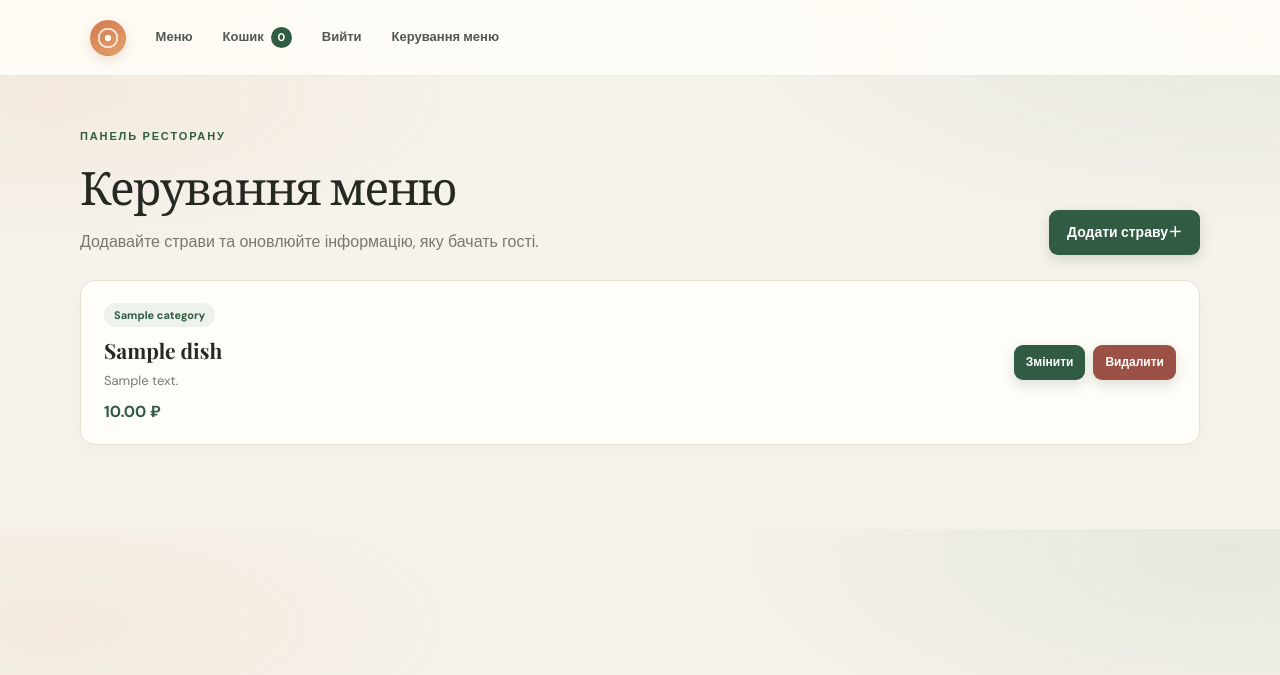
After one commit to caharok0/restoran, a Django app: page /manage/menu/ in a window 1280 px wide. The commit adds this page. Shown: the top 675 px of the page. Run offline with Django 5.2, Linux system fonts and the light colour scheme; a user stored in the database is signed in; tables that the repository leaves empty hold one stand-in row (values such as "Sample post").

Commit message:
Add staff menu management and publish reviews

```diff
--- a/main/admin.py
+++ b/main/admin.py
@@ -1,9 +1,8 @@
 from django.contrib import admin
 
-from .models import Category, Dish, Order, OrderItem, Review
+from .models import Category, Order, OrderItem, Review
 
 admin.site.register(Category)
-admin.site.register(Dish)
 
 
 class OrderItemInline(admin.TabularInline):
--- a/main/static/css/styles.css
+++ b/main/static/css/styles.css
@@ -330,3 +330,36 @@ button, input, textarea { -webkit-tap-highlight-color: transparent; }
 .quantity-step { transition: color .16s ease, background .16s ease, border-color .16s ease; }
 .quantity-step:hover { border-color: var(--green); color: #fff; background: var(--green); }
 .checkout-item-info { min-width: 0; }
+
+.menu-management { padding: 52px 0 84px; }
+.management-heading { display: flex; align-items: end; justify-content: space-between; gap: 20px; margin-bottom: 25px; }
+.management-heading .eyebrow, .management-form-card .eyebrow { margin-bottom: 4px; color: var(--green); }
+.management-heading h1, .management-form-card h1 { margin: 0; font-family: 'Playfair Display', Georgia, serif; font-size: clamp(32px, 5vw, 46px); font-weight: 500; letter-spacing: -.03em; }
+.management-heading p:not(.eyebrow) { margin: 6px 0 0; color: var(--muted); }
+.management-list { display: grid; gap: 12px; }
+.management-dish { display: flex; align-items: center; justify-content: space-between; gap: 20px; padding: 20px 23px; border: 1px solid var(--line); border-radius: 15px; background: var(--card); box-shadow: 0 5px 20px rgba(48, 51, 42, .035); }
+.management-dish-info { min-width: 0; }
+.management-dish-info h2 { margin: 8px 0 3px; font-family: 'Playfair Display', Georgia, serif; font-size: 21px; }
+.management-dish-info p { margin: 0 0 7px; color: var(--muted); font-size: 13px; }
+.management-dish-info > strong { color: var(--green); }
+.management-actions { display: flex; flex: 0 0 auto; align-items: center; gap: 8px; }
+.management-actions form { margin: 0; }
+.button-danger { background: #9b5145; }
+.button-danger:hover { background: #803d33; }
+.management-form-card { max-width: 680px; margin: 52px auto 84px; padding: clamp(24px, 5vw, 42px); border: 1px solid var(--line); border-radius: 20px; background: var(--card); box-shadow: var(--shadow-soft); }
+.management-back { display: inline-block; margin-bottom: 27px; }
+.management-form { display: grid; gap: 17px; margin-top: 23px; }
+.management-field { display: grid; gap: 6px; }
+.management-field label { color: #414a40; font-size: 13px; font-weight: 700; }
+.management-field input, .management-field textarea, .management-field select { width: 100%; min-height: 45px; padding: 10px 12px; border: 1px solid #dedbd2; border-radius: 9px; background: #fffefa; color: var(--ink); font: inherit; font-size: 14px; }
+.management-field textarea { min-height: 120px; resize: vertical; }
+.management-field input:focus, .management-field textarea:focus, .management-field select:focus { outline: 0; border-color: #77937d; box-shadow: 0 0 0 3px rgba(53, 91, 69, .1); }
+.management-field.has-error input, .management-field.has-error textarea, .management-field.has-error select { border-color: #bd675b; }
+.management-field small { color: var(--muted); }
+.management-form-actions { display: flex; align-items: center; gap: 18px; margin-top: 5px; }
+
+@media (max-width: 600px) {
+    .management-heading { align-items: flex-start; flex-direction: column; }
+    .management-dish { align-items: flex-start; flex-direction: column; padding: 18px; }
+    .management-actions { width: 100%; }
+}
--- a/main/templates/base.html
+++ b/main/templates/base.html
@@ -18,7 +18,7 @@
             {% if user.is_authenticated %}
                 <a href="{% url 'logout' %}">Вийти</a>
                 {% if user.is_staff or user.is_superuser %}
-                    <a href="{% url 'admin:index' %}">Керування</a>
+                    <a href="{% url 'menu_management' %}">Керування меню</a>
                 {% endif %}
             {% else %}
                 <a href="{% url 'login' %}">Увійти</a>
--- a/main/templates/dish_detail.html
+++ b/main/templates/dish_detail.html
@@ -53,7 +53,7 @@
                             {% endfor %}
                         </span>
                     </header>
-                    {% if not review.is_approved %}<p class="review-pending">Ваш відгук очікує на перевірку модератором і наразі видимий лише вам.</p>{% endif %}
+                    {% if not review.is_approved %}<p class="review-pending">Відгук очікує на публікацію.</p>{% endif %}
                     <p class="review-comment">{{ review.comment|linebreaksbr }}</p>
                 </article>
             {% empty %}
@@ -87,7 +87,7 @@
                         {{ review_form.comment }}
                         {% for error in review_form.comment.errors %}<span class="field-error">{{ error }}</span>{% endfor %}
                     </div>
-                    <button class="button" type="submit">Надіслати на модерацію</button>
+                    <button class="button" type="submit">Опублікувати відгук</button>
                 </form>
             {% else %}
                 <p class="eyebrow">Поділіться враженнями</p>
--- /dev/null
+++ b/main/templates/menu_management.html
@@ -0,0 +1,42 @@
+{% extends 'base.html' %}
+
+{% block title %}Керування меню | Наш ресторан{% endblock %}
+
+{% block content %}
+<section class="menu-management" aria-labelledby="management-title">
+    <div class="management-heading">
+        <div>
+            <p class="eyebrow">Панель ресторану</p>
+            <h1 id="management-title">Керування меню</h1>
+            <p>Додавайте страви та оновлюйте інформацію, яку бачать гості.</p>
+        </div>
+        <a class="button" href="{% url 'dish_add' %}">Додати страву <span aria-hidden="true">＋</span></a>
+    </div>
+
+    <div class="management-list">
+        {% for dish in dishes %}
+            <article class="management-dish">
+                <div class="management-dish-info">
+                    <span class="dish-category">{{ dish.category.name }}</span>
+                    <h2>{{ dish.name }}</h2>
+                    <p>{{ dish.description|truncatewords:24 }}</p>
+                    <strong>{{ dish.price }} ₽</strong>
+                </div>
+                <div class="management-actions">
+                    <a class="button button-small" href="{% url 'dish_edit' dish.id %}">Змінити</a>
+                    <form method="post" action="{% url 'dish_delete' dish.id %}" onsubmit="return confirm('Видалити страву «{{ dish.name|escapejs }}»?');">
+                        {% csrf_token %}
+                        <button class="button button-small button-danger" type="submit">Видалити</button>
+                    </form>
+                </div>
+            </article>
+        {% empty %}
+            <div class="empty-state">
+                <h2>У меню поки немає страв</h2>
+                <p>Додайте першу позицію, щоб вона з’явилася на головній сторінці.</p>
+                <a class="button" href="{% url 'dish_add' %}">Додати першу страву</a>
+            </div>
+        {% endfor %}
+    </div>
+</section>
+{% endblock %}
--- a/main/urls.py
+++ b/main/urls.py
@@ -3,6 +3,10 @@ from . import views
 
 urlpatterns = [
     path('', views.index, name='index'),
+    path('manage/menu/', views.menu_management, name='menu_management'),
+    path('manage/menu/add/', views.dish_edit, name='dish_add'),
+    path('manage/menu/<int:dish_id>/edit/', views.dish_edit, name='dish_edit'),
+    path('manage/menu/<int:dish_id>/delete/', views.dish_delete, name='dish_delete'),
     path('dish/<int:dish_id>/', views.dish_detail, name='dish_detail'),
     path('cart/', views.cart_detail, name='cart_detail'),
     path('cart/add/<int:dish_id>/', views.cart_add, name='cart_add'),
--- a/main/views.py
+++ b/main/views.py
@@ -1,6 +1,7 @@
 from decimal import Decimal
 
 from django.contrib import messages
+from django.contrib.auth.decorators import user_passes_test
 from django.contrib.auth import login, logout
 from django.contrib.auth.views import redirect_to_login
 from django.db import transaction
@@ -13,7 +14,7 @@ from django.utils.http import url_has_allowed_host_and_scheme
 from django.views.decorators.http import require_POST
 
 from .cart import Cart
-from .forms import CheckoutForm, LoginForm, RegistrationForm, ReviewForm
+from .forms import CheckoutForm, DishForm, LoginForm, RegistrationForm, ReviewForm
 from .models import Dish, Order, OrderItem, Review
 
 
@@ -23,6 +24,40 @@ def index(request):
         review_count=Count('reviews', filter=Q(reviews__is_approved=True)),
     )
     return render(request, 'index.html', {'dishes': dishes})
+
+
+@user_passes_test(lambda user: user.is_staff, login_url='login')
+def menu_management(request):
+    dishes = Dish.objects.select_related('category').order_by('category__name', 'name')
+    return render(request, 'menu_management.html', {'dishes': dishes})
+
+
+@user_passes_test(lambda user: user.is_staff, login_url='login')
+def dish_edit(request, dish_id=None):
+    dish = get_object_or_404(Dish, pk=dish_id) if dish_id is not None else None
+    if request.method == 'POST':
+        form = DishForm(request.POST, instance=dish)
+        if form.is_valid():
+            form.save()
+            message = 'Страву оновлено.' if dish is not None else 'Страву додано до меню.'
+            messages.success(request, message)
+            return redirect('menu_management')
+    else:
+        form = DishForm(instance=dish)
+    return render(request, 'dish_manage_form.html', {
+        'form': form,
+        'dish': dish,
+    })
+
+
+@user_passes_test(lambda user: user.is_staff, login_url='login')
+@require_POST
+def dish_delete(request, dish_id):
+    dish = get_object_or_404(Dish, pk=dish_id)
+    dish_name = dish.name
+    dish.delete()
+    messages.success(request, f'Страву «{dish_name}» видалено з меню.')
+    return redirect('menu_management')
 
 
 def _cart_totals(items):
@@ -45,9 +80,9 @@ def dish_detail(request, dish_id):
             review = review_form.save(commit=False)
             review.dish = dish
             review.user = request.user
-            review.is_approved = False
+            review.is_approved = True
             review.save()
-            messages.success(request, 'Дякуємо! Відгук надіслано модератору на перевірку.')
+            messages.success(request, 'Дякуємо! Ваш відгук опубліковано.')
             return redirect('dish_detail', dish_id=dish.pk)
         messages.error(request, 'Перевірте оцінку та текст відгуку.')
     else:
```
Also changed, not shown: main/forms.py (+12 -1 lines), main/templates/dish_manage_form.html (added, +27 -0 lines), main/tests.py (+88 -4 lines).
